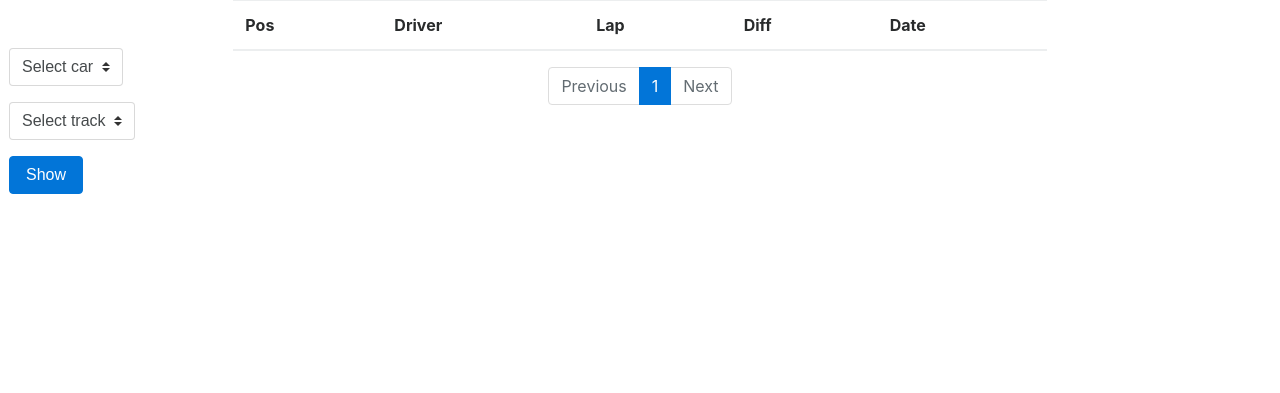
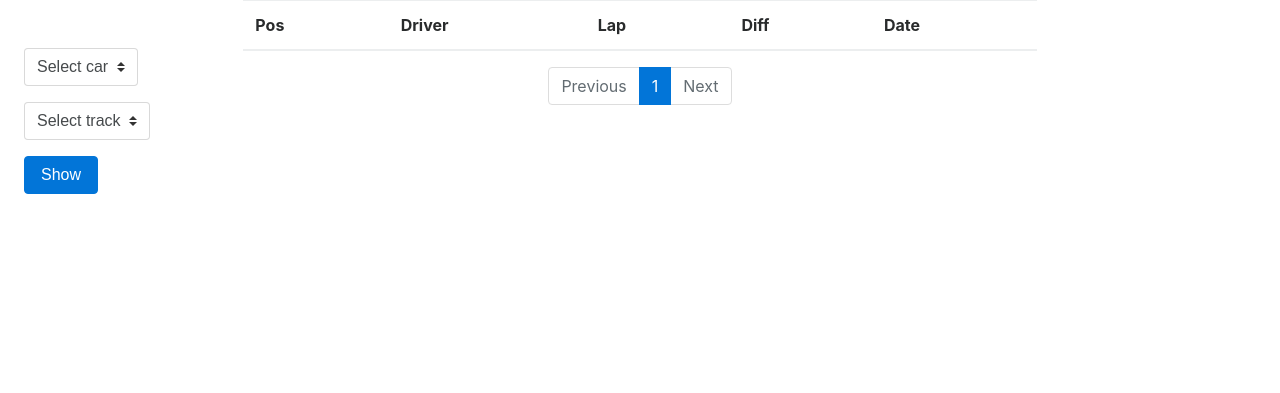
Before and after one commit to ev-agelos/ac-rank, a Django app: page /laptimes/ in a window 1280 px wide. Shown: the part 56-449 px from the top of the page. Run offline with Django 3.2, Linux system fonts and the light colour scheme; data that the repository does not hold is empty; some libraries are stand-ins or nearby versions.

Commit message:
make block content to be in a container-fluid, minor fix

```diff
--- a/templates/base.html
+++ b/templates/base.html
@@ -44,8 +44,12 @@
                 </div>
             </nav>
         </div>
+    </div>
+
+    <div class="container-fluid">
+        {% block content %}{% endblock content %}
     </div> <!-- /container -->
-    {% block content %}{% endblock content %}
+
         <footer class="footer">
             <div class="container">
                 <p>&copy; AC-Ranking 2017</p>
--- a/templates/laptimes/laptimes.html
+++ b/templates/laptimes/laptimes.html
@@ -43,9 +43,9 @@
                         <th>Diff</th>
                         <th>Date</th>
                     </tr>
-                <thead>
+                </thead>
                 <tbody>
-                {% for laptime, diff_to_prev in laptimes %}
+                    {% for laptime, diff_to_prev in laptimes %}
                     <tr>
                         <td class="text-success font-weight-bold">{{forloop.counter}}</td>
                         <td>{{laptime.user.username}}</td>
@@ -56,7 +56,7 @@
                         <td>{% if diff_to_prev %}+{{diff_to_prev}}{% endif %}</td>
                         <td>{{laptime.created_at|date:'d-m-Y'}}</td>
                     </tr>
-                {% endfor %}
+                    {% endfor %}
                 </tbody>
             </table>
 
```
Lines whose indentation alone changed are shown as unchanged.
